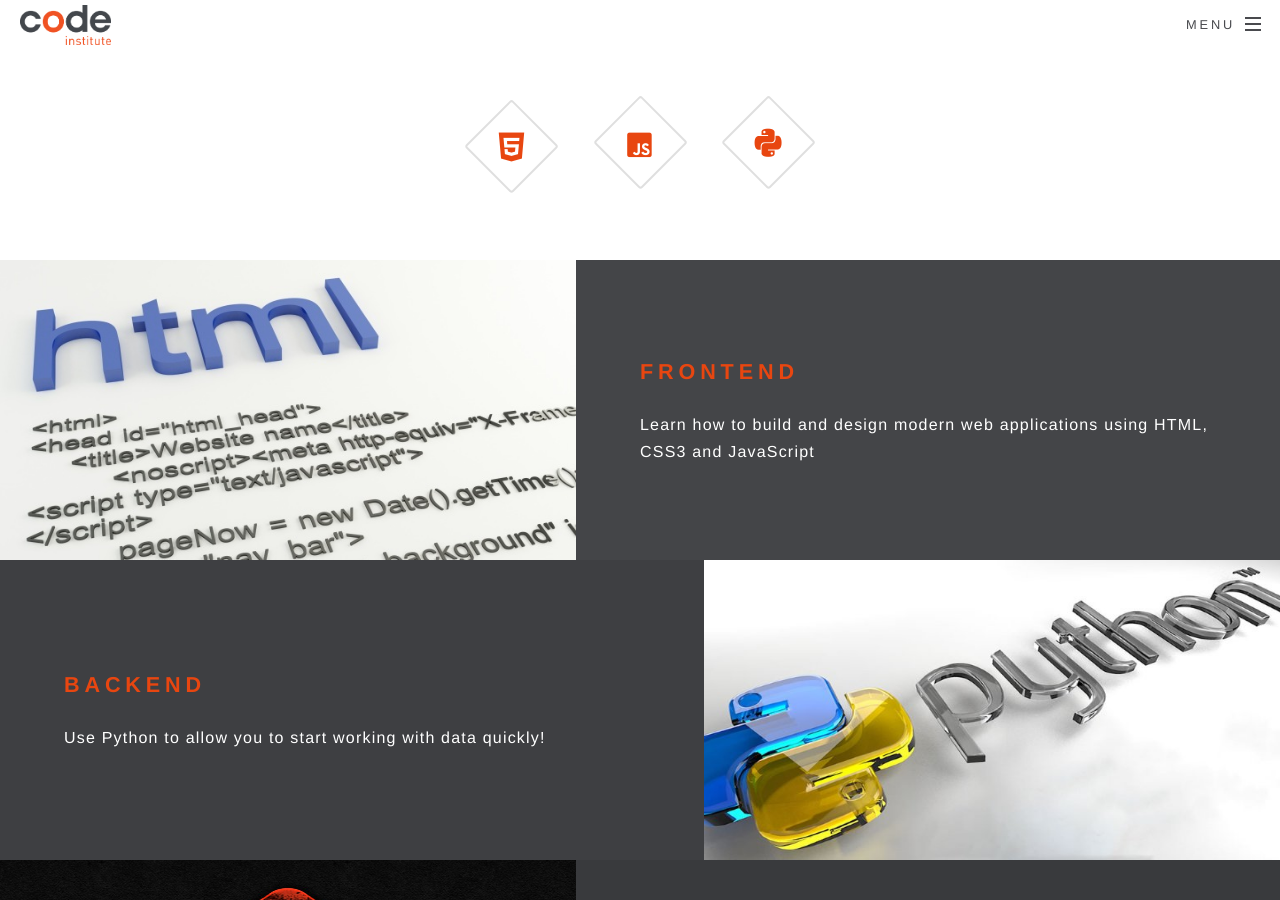
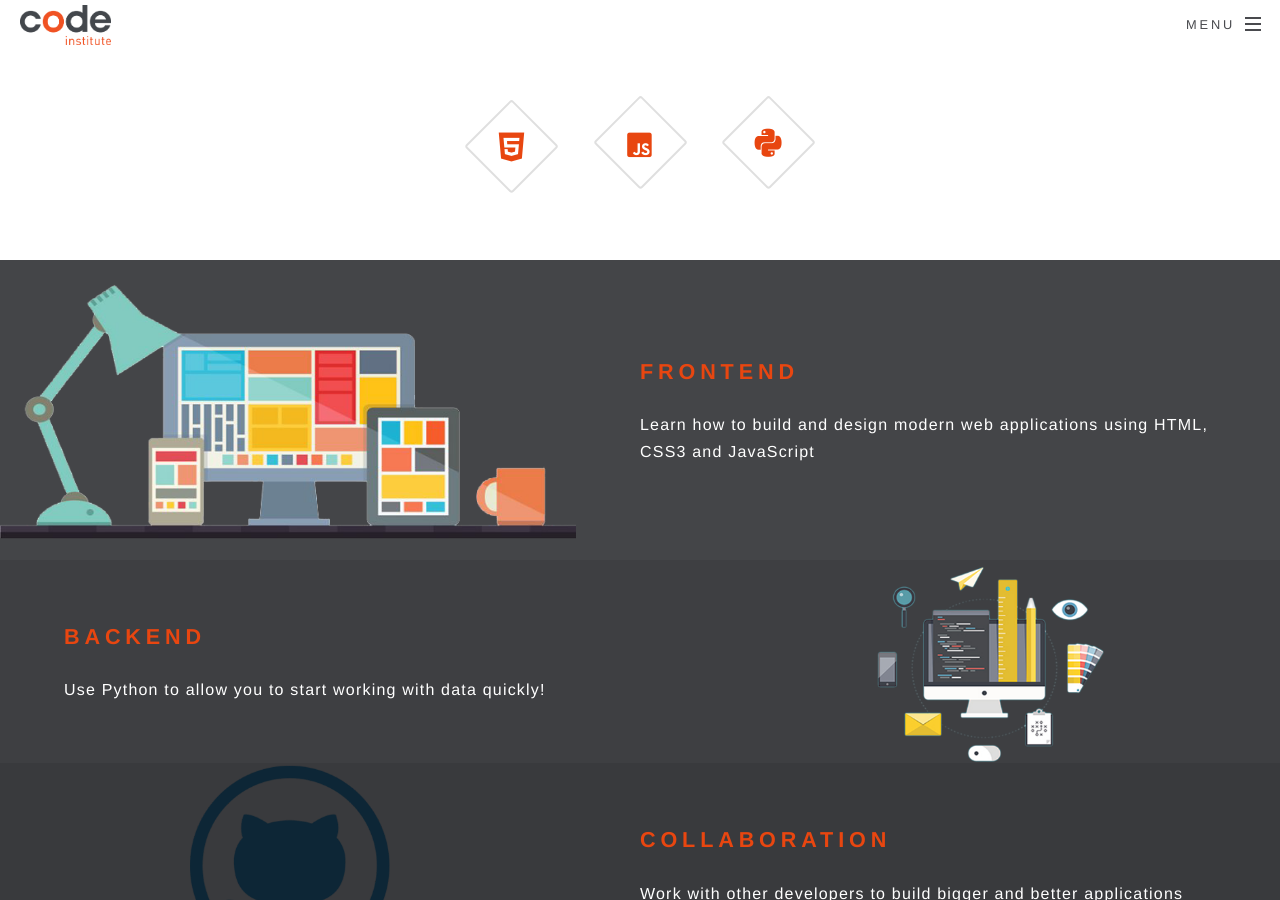
Before and after one commit to Code-Institute-Org/Full-Stack-Web-Developer-Stream-0, a Jekyll site: the page built from index.html, in a window 1280 px wide and 900 px high, scrolled down 810 px. Built offline with Jekyll 4.4.1, drawn with Linux system fonts in a browser that asks for light colours.

Commit message:
Update images

```diff
--- a/index.html
+++ b/index.html
@@ -31,19 +31,19 @@ layout: default
 				<!-- Two -->
 					<section id="two" class="wrapper alt style2">
 						<section class="spotlight">
-							<div class="image"><img src="assets/html-on-sheet.jpg" style="width:100%; height:100%; " alt="" /></div><div class="content">
+							<div class="image"><img src="assets/Front-End.png" style="width:100%; height:100%; " alt="" /></div><div class="content">
 								<h2>Frontend</h2>
 								<p>Learn how to build and design modern web applications using HTML, CSS3 and JavaScript</p>
 							</div>
 						</section>
 						<section class="spotlight">
-							<div class="image"><img src="assets/python.jpg" alt="" /></div><div class="content">
+							<div class="image"><img src="assets/Back-End.png" alt="" /></div><div class="content">
 								<h2>Backend</h2>
 								<p>Use Python to allow you to start working with data quickly!</p>
 							</div>
 						</section>
 						<section class="spotlight">
-							<div class="image"><img src="assets/git-img.png" height="250" alt="" /></div><div class="content">
+							<div class="image"><img src="assets/Git.png" height="250" alt="" /></div><div class="content">
 								<h2>Collaboration</h2>
 								<p>Work with other developers to build bigger and better applications</p>
 							</div>
```
Also changed, not shown: _data/global.yml (line endings or trailing spaces), _layouts/inner.html (line endings or trailing spaces), assets/Back-End.png (added), assets/Front-End.png (added), assets/Git.png (added), params.json (line endings or trailing spaces), 1 other file.
